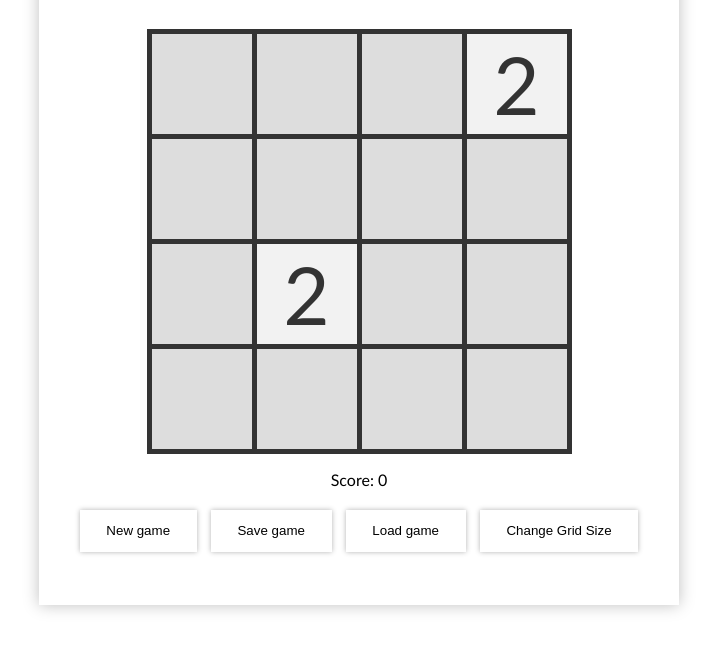
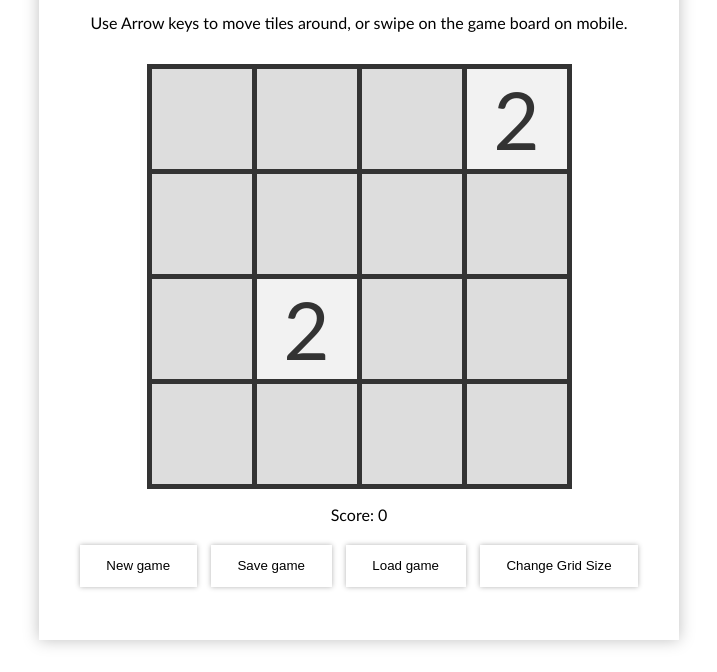
Before and after one commit to stlows/2048, a plain HTML site: page index.html in a window 1280 px wide. Shown: the part 144-816 px from the top of the page, without its empty margins (281-998 px from the left). Drawn offline with Linux system fonts and the light colour scheme.

Commit message:
instructions and remove log

```diff
--- a/app.js
+++ b/app.js
@@ -215,7 +215,6 @@ function popup(msg) {
 }
 
 function move(e) {
-  console.log("moving", e);
   if (noPossibleMove()) {
     newGame();
     return;
@@ -390,7 +389,6 @@ function loadGame() {
 // Took from stackoverflow with some modifications
 // https://stackoverflow.com/questions/15084675/how-to-implement-swipe-gestures-for-mobile-devices
 function detectSwipe(el) {
-  console.log("detecting swipe");
   swipe_det = new Object();
   swipe_det.sX = 0;
   swipe_det.sY = 0;
--- a/app.scss
+++ b/app.scss
@@ -22,6 +22,9 @@ button.btn {
   &:hover {
     box-shadow: 0 0 10px 0 rgba(black, 0.3);
   }
+}
+.mt-1 {
+  margin-top: 1em;
 }
 
 .container {
--- a/index.html
+++ b/index.html
@@ -16,6 +16,7 @@
       <h1>2048</h1>
       <h4>Developped by <a href="https://www.vbeaulieu.com" target="_blank">Vincent Beaulieu</a></h4>
       <h4>Source code on <a href="https://github.com/stlows/2048" target="_blank">github</a></h4>
+      <p class="mt-1">Use Arrow keys to move tiles around, or swipe on the game board on mobile.</p>
     </header>
 
     <div id="game-board"></div>
```
Also changed, not shown: app.min.css.
